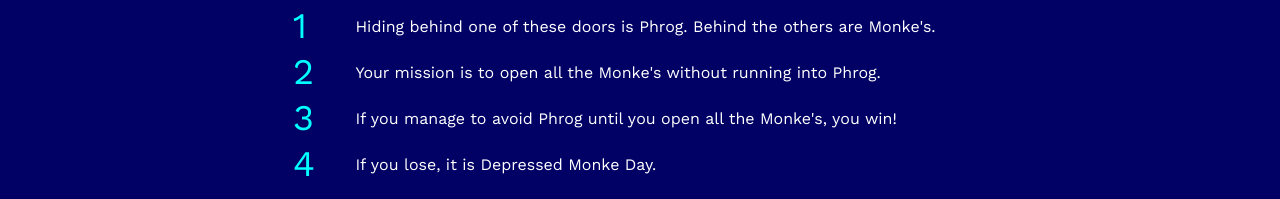
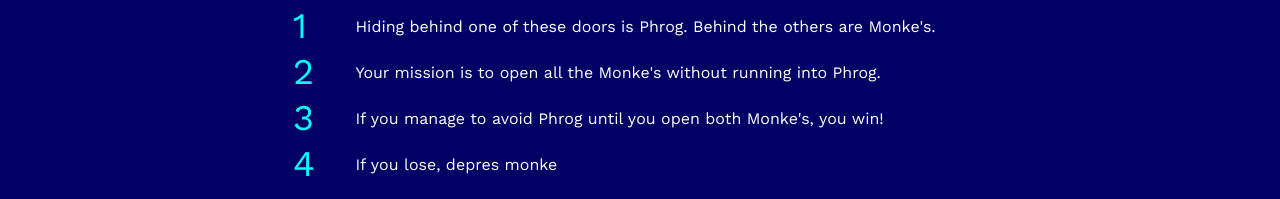
Before and after one commit to sun-ruiheng/phrog-door, a plain HTML site: page index.html in a window 1280 px wide. Shown: the part 651-850 px from the top of the page. Drawn offline with nearby package versions, Linux system fonts and the light colour scheme.

Commit message:
updated some text in index.html

```diff
--- a/index.html
+++ b/index.html
@@ -28,11 +28,11 @@
         </tr>
         <tr>
             <td class='instructions-number'>3</td>
-            <td class="instructions-text">If you manage to avoid Phrog until you open all the Monke's, you win!</td>
+            <td class="instructions-text">If you manage to avoid Phrog until you open both Monke's, you win!</td>
         </tr>
         <tr>
             <td class='instructions-number'>4</td>
-            <td class="instructions-text">If you lose, it is Depressed Monke Day.</td>
+            <td class="instructions-text">If you lose, depres monke</td>
         </tr>
     </table>
 
```
